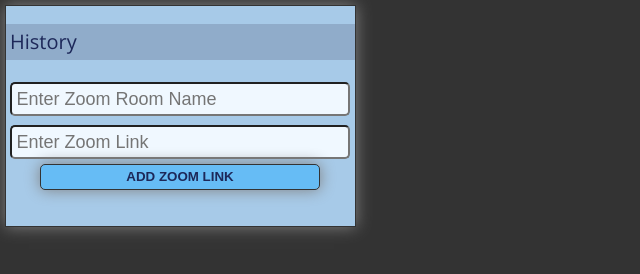
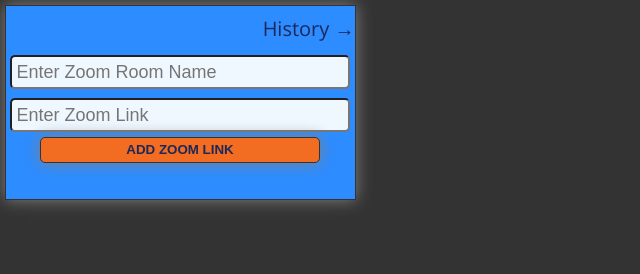
Before and after one commit to nAndrewT/Zoom-Room-Extension, a browser extension: page index.html in a window 1280 px wide. Shown: the whole page, without its empty margins (0-640 px from the left). Drawn offline with nearby package versions, Linux system fonts and the light colour scheme.

Commit message:
styling mostly

```diff
--- a/content.js
+++ b/content.js
@@ -4,4 +4,4 @@
 if (pastZoomLinks.length > 5) pastZoomLinks.shift();
 localStorage.setItem("zoomHistory", JSON.stringify(pastZoomLinks))
 
-alert(JSON.stringify(pastZoomLinks))
+// alert(JSON.stringify(pastZoomLinks))
--- a/index.html
+++ b/index.html
@@ -4,7 +4,7 @@
     <meta charset="UTF-8" />
     <meta http-equiv="X-UA-Compatible" content="IE=edge" />
     <meta name="viewport" content="width=device-width, initial-scale=1.0" />
-    <link rel="stylesheet" href="./style.css" />
+    <link rel="stylesheet" href="./style.css"/>
     <title>Zoom Helper</title>
   </head>
   <body>
@@ -12,8 +12,7 @@
     <div class="container">
       <nav class="navigation">
         <ul>
-         <li><a href="history.html">History</a></li>
-
+         <a href="history.html">History &#8594</a>
         </ul>
        </nav>
       <input
--- a/main.js
+++ b/main.js
@@ -41,8 +41,9 @@
     heading.setAttribute('class', 'name');
 
     newLink.href = link;
+
+    heading.innerText = name;
     newLink.target = '_blank';
-    heading.innerText = name;
     text.innerText = `${link.slice(0, 25)}...`;
 
     newLink.append(heading, text);
--- a/style.css
+++ b/style.css
@@ -31,7 +31,8 @@
   display: flex;
   flex-direction: column;
   overflow-y: auto;
-  background-color: rgb(167, 202, 232);
+  /* background-color: rgb(167, 202, 232); */
+  background-color: #2d8cff;
   border: 1px solid #333;
   box-shadow: 0px 0px 15px gray;
 }
@@ -46,10 +47,12 @@
   padding: 0.25rem;
 }
 li:nth-child(odd) {
-  background: #2b2f4730;
+  /* background: #2b2f4730; */
+  background: #9d9dad;
 }
 li:nth-child(even) {
-  background: aliceblue;
+  /* background: aliceblue; */
+  background: 	#ffffff;
 }
 
 a {
@@ -69,7 +72,7 @@
   margin-left: auto;
   margin-right: auto;
   padding: 0.25rem;
-  background-color: #66bcf5;
+  background-color: #f26d21;
   color: rgb(29, 40, 89);
   text-transform: uppercase;
   font-weight: bold;
@@ -94,7 +97,11 @@
 }
 
 .navigation {
-  background-color: transparent;
+  display: flex;
+  justify-content: end;
+  align-items: center;
+  height: 45px;
+  background-color: #2d8cff;
   font-size: 20px;
 }
 /* h3,
```
Also changed, not shown: history.html (+5 -1 lines).
